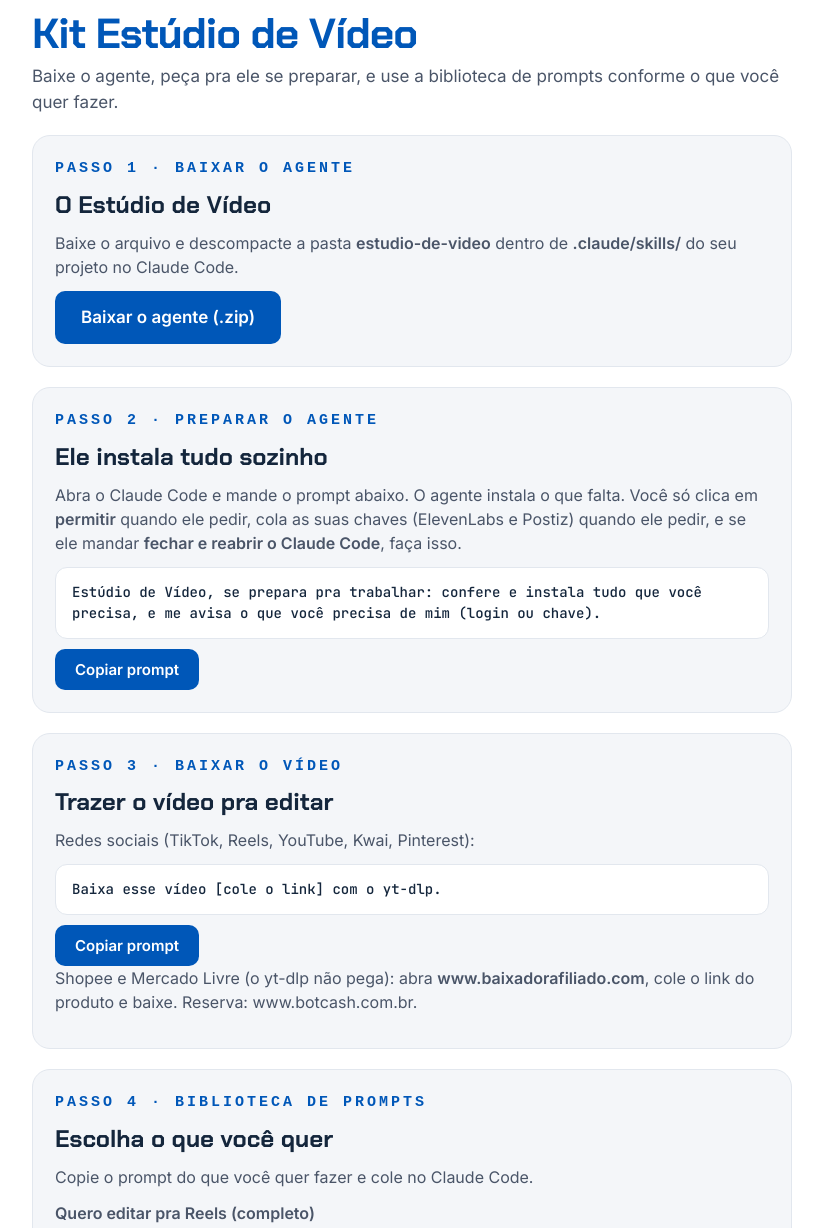
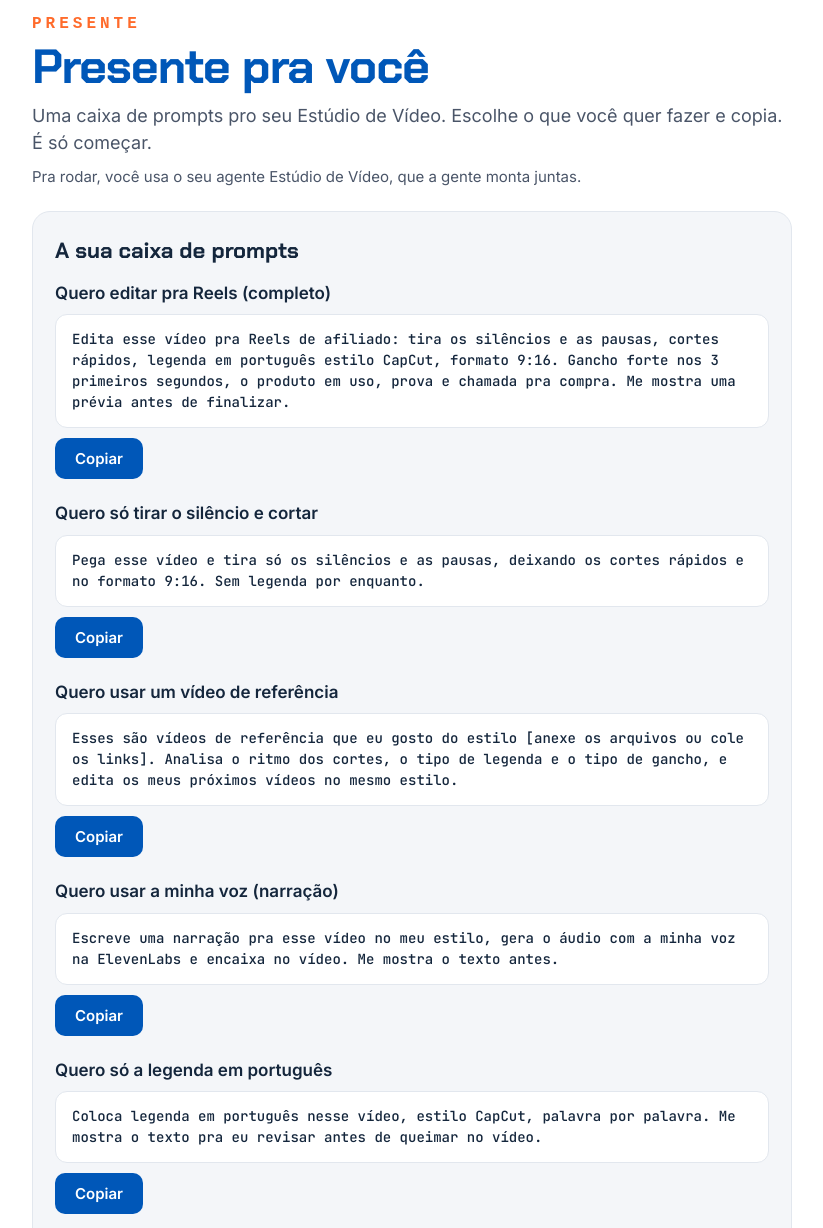
Before and after one commit to moniquewinternet-byte/estudio-de-video-kit, a plain HTML site: page index.html in a window 1280 px wide. Shown: the part 60-1288 px from the top of the page, without its empty margins (228-1051 px from the left). Drawn offline with Linux system fonts and the light colour scheme; a web font is replaced by a local one.

Commit message:
Presente: biblioteca de prompts
Co-Authored-By: Claude Opus 4.8 <noreply@anthropic.com>

```diff
--- a/index.html
+++ b/index.html
@@ -3,8 +3,8 @@
 <head>
 <meta charset="utf-8">
 <meta name="viewport" content="width=device-width, initial-scale=1">
-<title>Kit Estúdio de Vídeo</title>
-<meta name="description" content="Baixe o agente Estúdio de Vídeo e use a biblioteca de prompts pra baixar, editar e postar no Claude Code.">
+<title>Presente pra você</title>
+<meta name="description" content="Uma caixa de prompts pro seu Estúdio de Vídeo. Escolha o que você quer e copie.">
 <link rel="preconnect" href="https://fonts.googleapis.com">
 <link rel="preconnect" href="https://fonts.gstatic.com" crossorigin>
 <link href="https://fonts.googleapis.com/css2?family=Chakra+Petch:wght@600;700&family=Inter:wght@400;500;600&family=Doto:wght@700&family=JetBrains+Mono:wght@500&display=swap" rel="stylesheet">
@@ -17,56 +17,30 @@
   .wrap{ max-width:760px; margin:0 auto; }
   .dots{ display:flex; gap:9px; margin-bottom:18px; }
   .dots i{ width:14px; height:14px; border-radius:50%; display:inline-block; }
-  h1{ font-family:'Chakra Petch',Georgia,serif; font-weight:700; color:var(--azul); font-size:42px; letter-spacing:-1px; line-height:1.05; }
-  .sub{ color:var(--muted); font-size:17px; margin-top:8px; }
-  .card{ background:var(--card); border:1.5px solid var(--line); border-radius:18px; padding:22px; margin-top:20px; }
-  .step{ font-family:'Doto','Courier New',monospace; font-weight:700; font-size:15px; letter-spacing:3px; color:var(--azul); text-transform:uppercase; }
-  .card h2{ font-family:'Chakra Petch',Georgia,serif; font-weight:700; color:var(--ink); font-size:24px; margin:6px 0 8px; }
-  .card p{ color:var(--muted); font-size:16px; margin:0 0 12px; }
+  .eyebrow{ font-family:'Doto','Courier New',monospace; font-weight:700; font-size:16px; letter-spacing:4px; color:var(--laranja); text-transform:uppercase; }
+  h1{ font-family:'Chakra Petch',Georgia,serif; font-weight:700; color:var(--azul); font-size:48px; letter-spacing:-1px; line-height:1.05; margin-top:6px; }
+  .sub{ color:var(--muted); font-size:18px; margin-top:10px; }
+  .note{ color:var(--muted); font-size:15px; margin-top:10px; }
+  .card{ background:var(--card); border:1.5px solid var(--line); border-radius:18px; padding:22px; margin-top:22px; }
+  .card h2{ font-family:'Chakra Petch',Georgia,serif; font-weight:700; color:var(--ink); font-size:22px; margin:0 0 4px; }
   .pl{ color:var(--ink); font-weight:600; font-size:17px; margin:22px 0 8px; }
-  .pl:first-of-type{ margin-top:4px; }
+  .pl:first-of-type{ margin-top:14px; }
   pre{ font-family:'JetBrains Mono','Courier New',monospace; font-size:14px; background:var(--bg); border:1.5px solid var(--line); border-radius:12px; padding:14px 16px; white-space:pre-wrap; word-break:break-word; color:var(--ink); margin-bottom:10px; max-height:230px; overflow:auto; }
-  button.cp, a.dl{ font-family:'Inter',sans-serif; font-weight:600; font-size:15px; color:#fff; background:var(--azul); border:none; border-radius:10px; padding:11px 20px; cursor:pointer; display:inline-block; text-decoration:none; }
-  a.dl{ font-size:17px; padding:14px 26px; }
+  button.cp{ font-family:'Inter',sans-serif; font-weight:600; font-size:15px; color:#fff; background:var(--azul); border:none; border-radius:10px; padding:11px 20px; cursor:pointer; }
   button.cp.ok{ background:var(--laranja); }
-  .mt{ margin-top:16px; }
   .foot{ color:var(--muted); font-size:14px; margin-top:26px; text-align:center; }
 </style>
 </head>
 <body>
 <div class="wrap">
   <div class="dots"><i style="background:#0057B8"></i><i style="background:#FF6B2B"></i><i style="background:#FF3E8A"></i></div>
-  <h1>Kit Estúdio de Vídeo</h1>
-  <p class="sub">Baixe o agente, peça pra ele se preparar, e use a biblioteca de prompts conforme o que você quer fazer.</p>
+  <p class="eyebrow">Presente</p>
+  <h1>Presente pra você</h1>
+  <p class="sub">Uma caixa de prompts pro seu Estúdio de Vídeo. Escolhe o que você quer fazer e copia. É só começar.</p>
+  <p class="note">Pra rodar, você usa o seu agente Estúdio de Vídeo, que a gente monta juntas.</p>
 
   <div class="card">
-    <div class="step">Passo 1 · baixar o agente</div>
-    <h2>O Estúdio de Vídeo</h2>
-    <p>Baixe o arquivo e descompacte a pasta <b>estudio-de-video</b> dentro de <b>.claude/skills/</b> do seu projeto no Claude Code.</p>
-    <a class="dl" href="estudio-de-video.zip" download>Baixar o agente (.zip)</a>
-  </div>
-
-  <div class="card">
-    <div class="step">Passo 2 · preparar o agente</div>
-    <h2>Ele instala tudo sozinho</h2>
-    <p>Abra o Claude Code e mande o prompt abaixo. O agente instala o que falta. Você só clica em <b>permitir</b> quando ele pedir, cola as suas chaves (ElevenLabs e Postiz) quando ele pedir, e se ele mandar <b>fechar e reabrir o Claude Code</b>, faça isso.</p>
-    <pre id="p-prep">Estúdio de Vídeo, se prepara pra trabalhar: confere e instala tudo que você precisa, e me avisa o que você precisa de mim (login ou chave).</pre>
-    <button class="cp" onclick="copyEl(this,'p-prep')">Copiar prompt</button>
-  </div>
-
-  <div class="card">
-    <div class="step">Passo 3 · baixar o vídeo</div>
-    <h2>Trazer o vídeo pra editar</h2>
-    <p>Redes sociais (TikTok, Reels, YouTube, Kwai, Pinterest):</p>
-    <pre id="p-dl">Baixa esse vídeo [cole o link] com o yt-dlp.</pre>
-    <button class="cp" onclick="copyEl(this,'p-dl')">Copiar prompt</button>
-    <p class="mt">Shopee e Mercado Livre (o yt-dlp não pega): abra <b>www.baixadorafiliado.com</b>, cole o link do produto e baixe. Reserva: www.botcash.com.br.</p>
-  </div>
-
-  <div class="card">
-    <div class="step">Passo 4 · biblioteca de prompts</div>
-    <h2>Escolha o que você quer</h2>
-    <p>Copie o prompt do que você quer fazer e cole no Claude Code.</p>
+    <h2>A sua caixa de prompts</h2>
 
     <p class="pl">Quero editar pra Reels (completo)</p>
     <pre id="p-reels">Edita esse vídeo pra Reels de afiliado: tira os silêncios e as pausas, cortes rápidos, legenda em português estilo CapCut, formato 9:16. Gancho forte nos 3 primeiros segundos, o produto em uso, prova e chamada pra compra. Me mostra uma prévia antes de finalizar.</pre>
@@ -99,12 +73,8 @@
     <p class="pl">Quero refazer um vídeo campeão</p>
     <pre id="p-camp">Pega esse vídeo que viralizou e refaz como um template editável, trocando o produto, o preço e o CTA pelos meus.</pre>
     <button class="cp" onclick="copyEl(this,'p-camp')">Copiar</button>
-  </div>
 
-  <div class="card">
-    <div class="step">Passo 5 · postar</div>
-    <h2>Agendar no Postiz</h2>
-    <p>Na primeira vez o agente te pede pra logar no Postiz. Depois, é só pedir:</p>
+    <p class="pl">Quero postar o vídeo</p>
     <pre id="p-post">Agenda esse vídeo no meu Instagram e TikTok pra amanhã às 18h, com essa legenda: [escreva a legenda]</pre>
     <button class="cp" onclick="copyEl(this,'p-post')">Copiar</button>
   </div>
```
